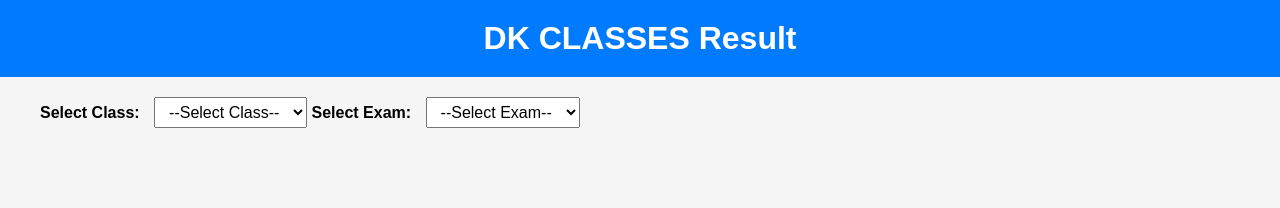
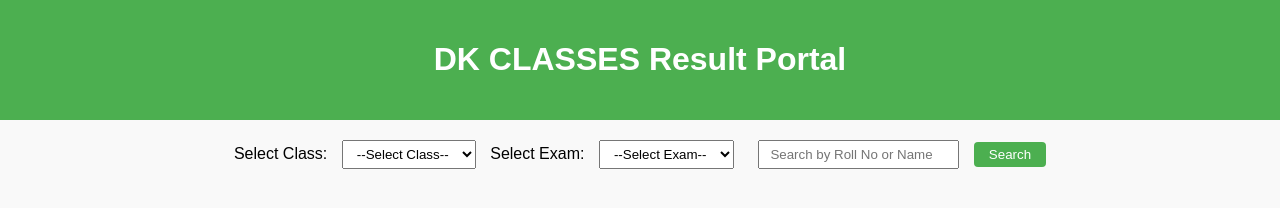
Before and after one commit to kadamdipak890-prog/dkclasses-result-website., a plain HTML site: page index.html in a window 1280 px wide. Drawn offline with Linux system fonts and the light colour scheme.

Commit message:
Add files via upload

```diff
--- a/index.html
+++ b/index.html
@@ -3,16 +3,15 @@
 <head>
   <meta charset="UTF-8">
   <meta name="viewport" content="width=device-width, initial-scale=1.0">
-  <title>DK CLASSES Result</title>
+  <title>DK CLASSES Result Portal</title>
   <link rel="stylesheet" href="style.css">
 </head>
 <body>
   <header>
-    <h1>DK CLASSES Result</h1>
+    <h1>DK CLASSES Result Portal</h1>
   </header>
 
-  <main>
-    <div class="main-container">
+  <section class="controls">
     <label for="classSelect">Select Class:</label>
     <select id="classSelect">
       <option value="">--Select Class--</option>
@@ -23,9 +22,11 @@
       <option value="">--Select Exam--</option>
     </select>
 
-      <div id="resultsContainer"></div>
-    </div>
-  </main>
+    <input type="text" id="searchInput" placeholder="Search by Roll No or Name">
+    <button id="searchButton">Search</button>
+  </section>
+
+  <section id="resultsContainer"></section>
 
   <script src="script.js"></script>
 </body>
--- a/script.js
+++ b/script.js
@@ -1,4 +1,62 @@
+// ---------------- Data for Class 9 to 12 ----------------
 const data = [
+  {
+    class: "9",
+    exams: [
+      {
+        name: "Chachani Exam",
+        date: "2025-09-10",
+        students: [
+          {roll:1,name:"Aarav Patil",gender:"M",marks:78,max:100,percentage:78,rank:5},
+          {roll:2,name:"Anaya Deshmukh",gender:"F",marks:82,max:100,percentage:82,rank:3},
+          {roll:3,name:"Rohan Kadam",gender:"M",marks:70,max:100,percentage:70,rank:7},
+          {roll:4,name:"Shruti More",gender:"F",marks:85,max:100,percentage:85,rank:2},
+          {roll:5,name:"Tejas Kulkarni",gender:"M",marks:65,max:100,percentage:65,rank:9},
+          {roll:6,name:"Priya Shinde",gender:"F",marks:90,max:100,percentage:90,rank:1},
+          {roll:7,name:"Akash Pawar",gender:"M",marks:72,max:100,percentage:72,rank:6},
+          {roll:8,name:"Divya Jadhav",gender:"F",marks:80,max:100,percentage:80,rank:4},
+          {roll:9,name:"Sameer Naik",gender:"M",marks:68,max:100,percentage:68,rank:8},
+          {roll:10,name:"Kavya Raut",gender:"F",marks:75,max:100,percentage:75,rank:5}
+        ]
+      }
+    ]
+  },
+  {
+    class: "10",
+    exams: [
+      {
+        name: "Chachani Exam",
+        date: "2025-09-11",
+        students: [
+          {roll:1,name:"Aditya Patil",gender:"M",marks:88,max:100,percentage:88,rank:4},
+          {roll:2,name:"Ananya Deshmukh",gender:"F",marks:92,max:100,percentage:92,rank:1},
+          {roll:3,name:"Rohit Kadam",gender:"M",marks:75,max:100,percentage:75,rank:7},
+          {roll:4,name:"Shruti More",gender:"F",marks:81,max:100,percentage:81,rank:6},
+          {roll:5,name:"Tejas Kulkarni",gender:"M",marks:69,max:100,percentage:69,rank:10},
+          {roll:6,name:"Priya Shinde",gender:"F",marks:95,max:100,percentage:95,rank:2},
+          {roll:7,name:"Akash Pawar",gender:"M",marks:78,max:100,percentage:78,rank:5},
+          {roll:8,name:"Divya Jadhav",gender:"F",marks:85,max:100,percentage:85,rank:3},
+          {roll:9,name:"Sameer Naik",gender:"M",marks:72,max:100,percentage:72,rank:9},
+          {roll:10,name:"Kavya Raut",gender:"F",marks:80,max:100,percentage:80,rank:6}
+        ]
+      }
+    ]
+  },
+  {
+    class: "11",
+    exams: [
+      {
+        name: "Chachani Exam",
+        date: "2025-09-12",
+        students: [
+          {roll:1,name:"Aditya Patil",gender:"M",marks:88,max:100,percentage:88,rank:5},
+          {roll:2,name:"Ananya Deshmukh",gender:"F",marks:92,max:100,percentage:92,rank:2},
+          {roll:3,name:"Rohit Kadam",gender:"M",marks:75,max:100,percentage:75,rank:15},
+          {roll:4,name:"Shruti More",gender:"F",marks:81,max:100,percentage:81,rank:10}
+        ]
+      }
+    ]
+  },
   {
     class: "12",
     exams: [
@@ -7,45 +65,7 @@
         date: "2025-09-10",
         students: [
           {roll:1,name:"Aditya Patil",gender:"M",marks:88,max:100,percentage:88,rank:5},
-          {roll:2,name:"Ananya Deshmukh",gender:"F",marks:92,max:100,percentage:92,rank:2},
-          {roll:3,name:"Rohit Kadam",gender:"M",marks:75,max:100,percentage:75,rank:15},
-          {roll:4,name:"Shruti More",gender:"F",marks:81,max:100,percentage:81,rank:10},
-          {roll:5,name:"Tejas Kulkarni",gender:"M",marks:69,max:100,percentage:69,rank:22},
-          {roll:6,name:"Priya Shinde",gender:"F",marks:95,max:100,percentage:95,rank:1},
-          {roll:7,name:"Akash Pawar",gender:"M",marks:78,max:100,percentage:78,rank:13},
-          {roll:8,name:"Divya Jadhav",gender:"F",marks:85,max:100,percentage:85,rank:7},
-          {roll:9,name:"Sameer Naik",gender:"M",marks:72,max:100,percentage:72,rank:18},
-          {roll:10,name:"Kavya Raut",gender:"F",marks:80,max:100,percentage:80,rank:11},
-          {roll:11,name:"Manish Bhosale",gender:"M",marks:66,max:100,percentage:66,rank:25},
-          {roll:12,name:"Sonal Gokhale",gender:"F",marks:90,max:100,percentage:90,rank:4},
-          {roll:13,name:"Varun Desai",gender:"M",marks:77,max:100,percentage:77,rank:14},
-          {roll:14,name:"Riya Mehta",gender:"F",marks:84,max:100,percentage:84,rank:8},
-          {roll:15,name:"Ankit Sharma",gender:"M",marks:70,max:100,percentage:70,rank:20},
-          {roll:16,name:"Nikita Kulkarni",gender:"F",marks:68,max:100,percentage:68,rank:23},
-          {roll:17,name:"Rahul Patil",gender:"M",marks:76,max:100,percentage:76,rank:16},
-          {roll:18,name:"Neha Chavan",gender:"F",marks:89,max:100,percentage:89,rank:6},
-          {roll:19,name:"Siddharth Jadhav",gender:"M",marks:82,max:100,percentage:82,rank:9},
-          {roll:20,name:"Shreya More",gender:"F",marks:74,max:100,percentage:74,rank:17},
-          {roll:21,name:"Harsh Gawande",gender:"M",marks:65,max:100,percentage:65,rank:26},
-          {roll:22,name:"Pallavi Rane",gender:"F",marks:79,max:100,percentage:79,rank:12},
-          {roll:23,name:"Mayur Deshmukh",gender:"M",marks:71,max:100,percentage:71,rank:19},
-          {roll:24,name:"Komal Patil",gender:"F",marks:87,max:100,percentage:87,rank:5},
-          {roll:25,name:"Suraj Pawar",gender:"M",marks:73,max:100,percentage:73,rank:18},
-          {roll:26,name:"Anjali Jadhav",gender:"F",marks:91,max:100,percentage:91,rank:3},
-          {roll:27,name:"Vivek Kulkarni",gender:"M",marks:67,max:100,percentage:67,rank:24},
-          {roll:28,name:"Isha More",gender:"F",marks:83,max:100,percentage:83,rank:8},
-          {roll:29,name:"Rajesh Sharma",gender:"M",marks:64,max:100,percentage:64,rank:27},
-          {roll:30,name:"Simran Raut",gender:"F",marks:86,max:100,percentage:86,rank:6},
-          {roll:31,name:"Abhishek Desai",gender:"M",marks:80,max:100,percentage:80,rank:11},
-          {roll:32,name:"Shikha Patil",gender:"F",marks:75,max:100,percentage:75,rank:15},
-          {roll:33,name:"Nikhil Mehta",gender:"M",marks:78,max:100,percentage:78,rank:13},
-          {roll:34,name:"Aarti Sharma",gender:"F",marks:69,max:100,percentage:69,rank:22},
-          {roll:35,name:"Ramesh Pawar",gender:"M",marks:92,max:100,percentage:92,rank:2},
-          {roll:36,name:"Deepa Chavan",gender:"F",marks:88,max:100,percentage:88,rank:5},
-          {roll:37,name:"Sachin Kadam",gender:"M",marks:70,max:100,percentage:70,rank:20},
-          {roll:38,name:"Rekha More",gender:"F",marks:81,max:100,percentage:81,rank:10},
-          {roll:39,name:"Ajay Patil",gender:"M",marks:77,max:100,percentage:77,rank:14},
-          {roll:40,name:"Swati Deshmukh",gender:"F",marks:95,max:100,percentage:95,rank:1}
+          {roll:2,name:"Ananya Deshmukh",gender:"F",marks:92,max:100,percentage:92,rank:2}
         ]
       },
       {
@@ -53,24 +73,18 @@
         date: "2025-09-12",
         students: [
           {roll:1,name:"Aditya Patil",gender:"M",marks:90,max:100,percentage:90,rank:4},
-          {roll:2,name:"Ananya Deshmukh",gender:"F",marks:88,max:100,percentage:88,rank:5},
-          {roll:3,name:"Rohit Kadam",gender:"M",marks:78,max:100,percentage:78,rank:13},
-          {roll:4,name:"Shruti More",gender:"F",marks:84,max:100,percentage:84,rank:8},
-          {roll:5,name:"Tejas Kulkarni",gender:"M",marks:70,max:100,percentage:70,rank:20},
-          {roll:6,name:"Priya Shinde",gender:"F",marks:97,max:100,percentage:97,rank:1},
-          {roll:7,name:"Akash Pawar",gender:"M",marks:80,max:100,percentage:80,rank:11},
-          {roll:8,name:"Divya Jadhav",gender:"F",marks:87,max:100,percentage:87,rank:6},
-          {roll:9,name:"Sameer Naik",gender:"M",marks:74,max:100,percentage:74,rank:17},
-          {roll:10,name:"Kavya Raut",gender:"F",marks:82,max:100,percentage:82,rank:9},
-          // ... बाकी 30 विद्यार्थी समान structure
+          {roll:2,name:"Ananya Deshmukh",gender:"F",marks:88,max:100,percentage:88,rank:5}
         ]
       }
     ]
   }
 ];
 
-// --- Populate class select ---
+// ---------------- Populate Class Dropdown ----------------
 const classSelect = document.getElementById("classSelect");
+const examSelect = document.getElementById("examSelect");
+const container = document.getElementById("resultsContainer");
+
 data.forEach(d => {
   const option = document.createElement("option");
   option.value = d.class;
@@ -78,10 +92,7 @@
   classSelect.appendChild(option);
 });
 
-const examSelect = document.getElementById("examSelect");
-const container = document.getElementById("resultsContainer");
-
-// --- On class change ---
+// ---------------- On Class Change ----------------
 classSelect.addEventListener("change", () => {
   examSelect.innerHTML = '<option value="">--Select Exam--</option>';
   container.innerHTML = "";
@@ -97,8 +108,18 @@
   });
 });
 
-// --- On exam change ---
+// ---------------- On Exam Change ----------------
 examSelect.addEventListener("change", () => {
+  displayResults();
+});
+
+// ---------------- Search Button ----------------
+document.getElementById("searchButton").addEventListener("click", () => {
+  displayResults(document.getElementById("searchInput").value.trim().toLowerCase());
+});
+
+// ---------------- Display Results ----------------
+function displayResults(query="") {
   container.innerHTML = "";
   const selectedClass = classSelect.value;
   const selectedExam = examSelect.value;
@@ -106,6 +127,15 @@
 
   const classData = data.find(d => d.class === selectedClass);
   const examData = classData.exams.find(e => e.name === selectedExam);
+
+  let students = examData.students;
+  if (query) {
+    students = students.filter(s => s.name.toLowerCase().includes(query) || s.roll.toString() === query);
+    if (students.length === 0) {
+      container.innerHTML = `<p>No student found with Roll No or Name "${query}"</p>`;
+      return;
+    }
+  }
 
   const section = document.createElement("div");
   section.className = "exam-section";
@@ -131,7 +161,7 @@
   table.appendChild(thead);
 
   const tbody = document.createElement("tbody");
-  examData.students.forEach(student => {
+  students.forEach(student => {
     const tr = document.createElement("tr");
     tr.innerHTML = `
       <td>${student.roll}</td>
@@ -147,4 +177,4 @@
   table.appendChild(tbody);
   section.appendChild(table);
   container.appendChild(section);
-});
+}
--- a/style.css
+++ b/style.css
@@ -1,55 +1,50 @@
 body {
   font-family: Arial, sans-serif;
-    background-color: #f5f5f5;
   margin: 0;
   padding: 0;
+  background: #f9f9f9;
 }
 
 header {
-    background-color: #007bff;
+  background: #4CAF50;
   color: white;
+  padding: 20px;
   text-align: center;
-    padding: 20px 0;
 }
 
-h1 {
-    margin: 0;
-    font-size: 2rem;
+.controls {
+  padding: 20px;
+  text-align: center;
 }
 
-.main-container {
-    max-width: 1200px;
-    margin: auto;
-    padding: 20px;
+.controls select, .controls input {
+  padding: 5px 10px;
+  margin: 0 10px;
 }
 
-label {
-    margin-right: 10px;
-    font-weight: bold;
-}
-
-select {
-    margin-bottom: 20px;
-    padding: 5px 10px;
-    font-size: 1rem;
+.controls button {
+  padding: 5px 15px;
+  cursor: pointer;
+  background: #4CAF50;
+  color: white;
+  border: none;
+  border-radius: 4px;
 }
 
 .exam-section {
-    margin-bottom: 40px;
+  margin: 20px;
+  overflow-x: auto;
 }
 
 .exam-header {
-    background-color: #e0f0ff;
-    padding: 10px;
-    border-left: 5px solid #007bff;
+  font-weight: bold;
   margin-bottom: 10px;
 }
 
 table {
   width: 100%;
   border-collapse: collapse;
-    margin-bottom: 20px;
-    background-color: white;
+  background: white;
 }
 
 th, td {
@@ -59,14 +54,5 @@
 }
 
 th {
-    background-color: #007bff;
-    color: white;
+  background: #f2f2f2;
 }
-
-tr:nth-child(even) {
-    background-color: #f2f2f2;
-}
-
-tr:hover {
-    background-color: #d0e7ff;
-}
```
Lines whose indentation alone changed are shown as unchanged.
